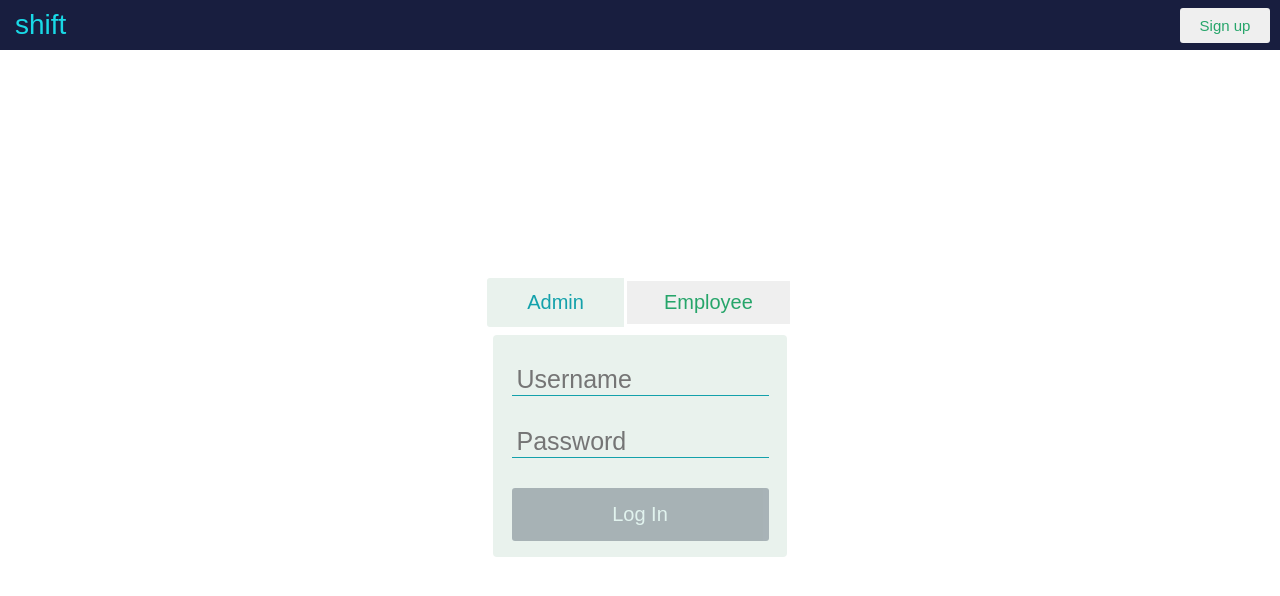
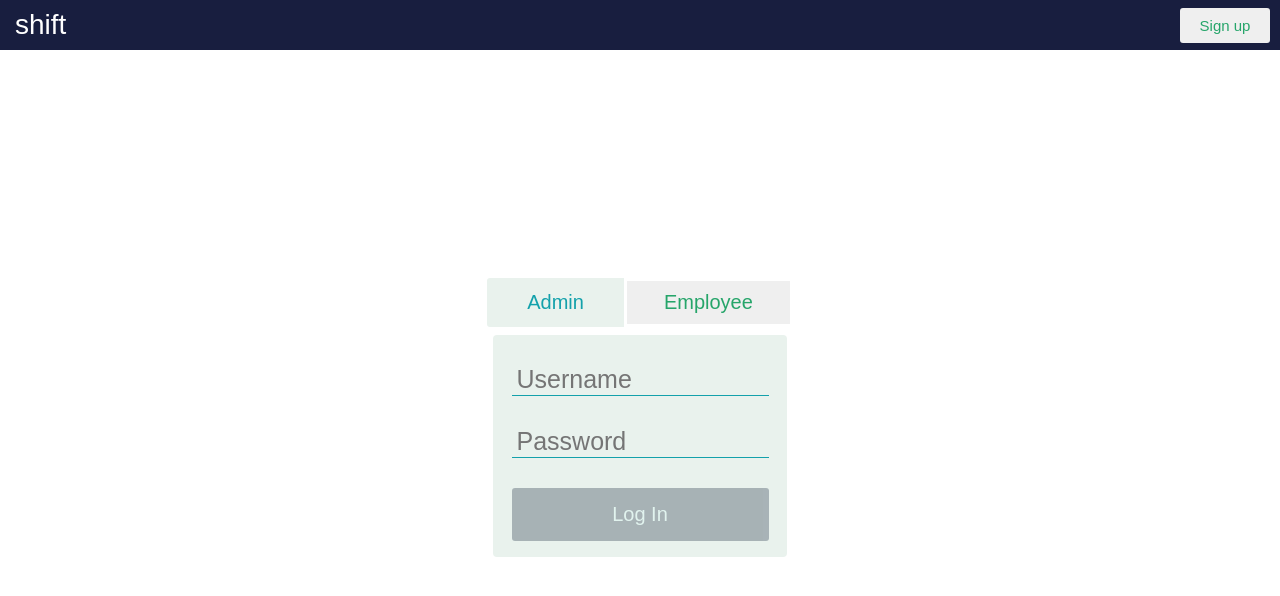
Before and after one commit to yh2n/shift-client, a React (Create React App) app: page /admin/login in a window 1280 px wide. Shown: the top 596 px of the page. Built offline with nearby package versions, Linux system fonts and the light colour scheme; no server answers.

Commit message:
Make redirect color match other components

```diff
--- a/src/components/NavBar.css
+++ b/src/components/NavBar.css
@@ -19,5 +19,5 @@
     margin-left: 15px;
     font-size: 28px;
     font-weight: 150;
-    color: #19D9E6;
+    color: white;
 }
```
